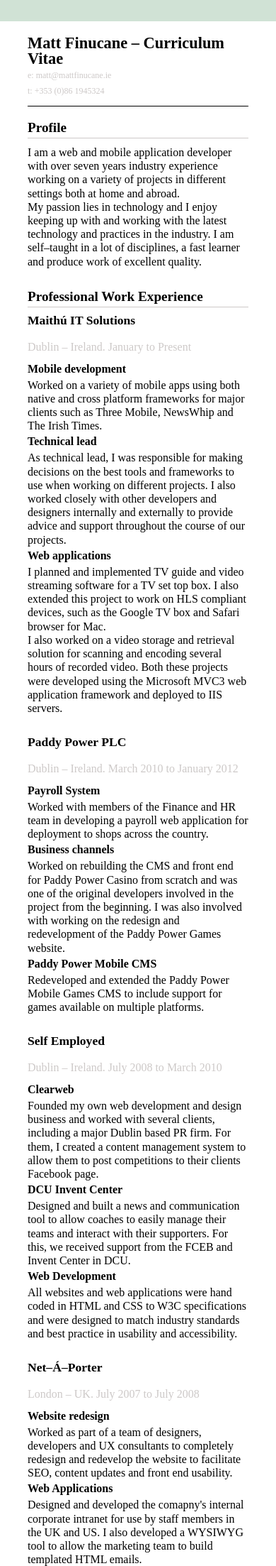
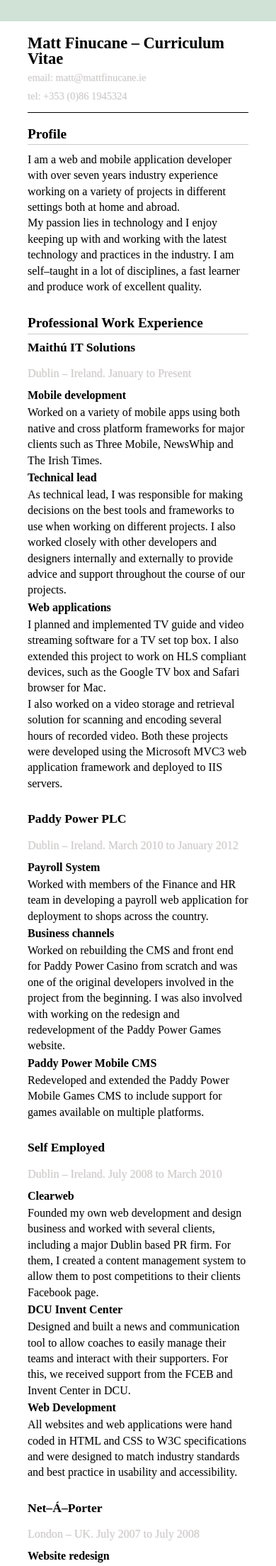
Before and after one commit to matfin/cv.mattfinucane.ie, a PHP site: page / in a window 390 px wide. Shown: the top 2206 px of the page at 71% size. Run offline with PHP 8.4, Linux system fonts and the light colour scheme; style sheets or scripts are compiled from the project's sources; some web fonts are replaced.

Commit message:
Styling changes and optimisation for mobile devices

```diff
--- a/assets/css/sass/screen.scss
+++ b/assets/css/sass/screen.scss
@@ -18,6 +18,7 @@ body{
     font-size: 1.0em;
     color: #000;
     border-top: 30px solid #D0E2D5;
+    text-shadow: 1px 1px 1px #eee;
 }
 
 header, section{
@@ -44,23 +45,21 @@ header{
     a{
         display: inline;
         float: right;
-        text-decoration: underline;
+        text-decoration: none;
         font-size: 0.75em;
         color: #cdc9c8;
         margin: 0px 0px 0px 5px;
-        &[href*='tel:']:before{
-            content: 't:';
-        }
-        &[href*='mailto:']:before{
-            content: 'e:';
+        &:hover{
+            text-decoration: underline;
         }
     }
     @media (max-width: 480px){
         a{
             float: left;
             clear: both;
-            padding: 5px 0px 5px 0px;
+            padding: 7px 0px 5px 0px;
             margin: 0px;
+            font-size: 0.9em;
             text-decoration: none;
         }
     }
@@ -112,7 +111,7 @@ section{
         display: inline;
         float: left;
         clear: both;
-        line-height: 1.2em;
+        line-height: 1.4em;
     }
 
     h2+p{
--- a/assets/css/stylesheets/screen.css
+++ b/assets/css/stylesheets/screen.css
@@ -82,9 +82,10 @@ body {
   font-size: 1.0em;
   color: #000;
   border-top: 30px solid #D0E2D5;
+  text-shadow: 1px 1px 1px #eee;
 }
 
-/* line 23, ../sass/screen.scss */
+/* line 24, ../sass/screen.scss */
 header, section {
   display: inline;
   float: left;
@@ -95,52 +96,49 @@ header, section {
   clear: both;
 }
 @media (max-width: 480px) {
-  /* line 23, ../sass/screen.scss */
+  /* line 24, ../sass/screen.scss */
   header, section {
     padding: 20px 0px 10px 0px;
   }
 }
 
-/* line 36, ../sass/screen.scss */
+/* line 37, ../sass/screen.scss */
 header {
   border-bottom: 1px solid #000;
 }
-/* line 38, ../sass/screen.scss */
+/* line 39, ../sass/screen.scss */
 header h1 {
   display: inline;
   float: left;
   font-size: 1.4em;
   font-weight: bold;
 }
-/* line 44, ../sass/screen.scss */
+/* line 45, ../sass/screen.scss */
 header a {
   display: inline;
   float: right;
-  text-decoration: underline;
+  text-decoration: none;
   font-size: 0.75em;
   color: #cdc9c8;
   margin: 0px 0px 0px 5px;
 }
-/* line 51, ../sass/screen.scss */
-header a[href*='tel:']:before {
-  content: 't:';
-}
-/* line 54, ../sass/screen.scss */
-header a[href*='mailto:']:before {
-  content: 'e:';
+/* line 52, ../sass/screen.scss */
+header a:hover {
+  text-decoration: underline;
 }
 @media (max-width: 480px) {
-  /* line 59, ../sass/screen.scss */
+  /* line 57, ../sass/screen.scss */
   header a {
     float: left;
     clear: both;
-    padding: 5px 0px 5px 0px;
+    padding: 7px 0px 5px 0px;
     margin: 0px;
+    font-size: 0.9em;
     text-decoration: none;
   }
 }
 
-/* line 70, ../sass/screen.scss */
+/* line 69, ../sass/screen.scss */
 section h2 {
   display: inline;
   float: left;
@@ -151,11 +149,11 @@ section h2 {
   border-bottom: 1px solid #cdc9c8;
   padding: 0px 0px 5px 0px;
 }
-/* line 80, ../sass/screen.scss */
+/* line 79, ../sass/screen.scss */
 section h2 + h3 {
   margin: 10px 0px 10px 0px;
 }
-/* line 83, ../sass/screen.scss */
+/* line 82, ../sass/screen.scss */
 section h3 {
   display: inline;
   float: left;
@@ -164,7 +162,7 @@ section h3 {
   clear: left;
   margin: 30px 0px 10px 0px;
 }
-/* line 91, ../sass/screen.scss */
+/* line 90, ../sass/screen.scss */
 section h4 {
   display: inline;
   float: right;
@@ -173,12 +171,12 @@ section h4 {
   color: #cdc9c8;
 }
 @media (max-width: 480px) {
-  /* line 99, ../sass/screen.scss */
+  /* line 98, ../sass/screen.scss */
   section h4 {
     float: left;
   }
 }
-/* line 103, ../sass/screen.scss */
+/* line 102, ../sass/screen.scss */
 section h5 {
   display: inline;
   float: left;
@@ -187,57 +185,57 @@ section h5 {
   clear: both;
   margin: 5px 0px 5px 0px;
 }
-/* line 111, ../sass/screen.scss */
+/* line 110, ../sass/screen.scss */
 section p {
   display: inline;
   float: left;
   clear: both;
-  line-height: 1.2em;
+  line-height: 1.4em;
 }
-/* line 118, ../sass/screen.scss */
+/* line 117, ../sass/screen.scss */
 section h2 + p {
   margin: 10px 0px 0px 0px;
 }
-/* line 122, ../sass/screen.scss */
+/* line 121, ../sass/screen.scss */
 section ol {
   display: inline;
   float: left;
   margin: 10px 0px 0px 0px;
   clear: both;
 }
-/* line 127, ../sass/screen.scss */
+/* line 126, ../sass/screen.scss */
 section ol li {
   display: inline;
   float: left;
   margin: 0px 20px 0px 0px;
 }
 @media (max-width: 480px) {
-  /* line 127, ../sass/screen.scss */
+  /* line 126, ../sass/screen.scss */
   section ol li {
     clear: both;
     padding: 3px 0px 3px 0px;
   }
 }
-/* line 137, ../sass/screen.scss */
+/* line 136, ../sass/screen.scss */
 section a {
   color: #8A8F91;
   text-decoration: none;
   font-weight: bold;
 }
-/* line 141, ../sass/screen.scss */
+/* line 140, ../sass/screen.scss */
 section a:hover {
   text-decoration: underline;
 }
-/* line 144, ../sass/screen.scss */
+/* line 143, ../sass/screen.scss */
 section a:visited {
   color: #cdc9c8;
 }
 
-/* line 151, ../sass/screen.scss */
+/* line 150, ../sass/screen.scss */
 #technical_skills h2 {
   width: 100%;
 }
-/* line 154, ../sass/screen.scss */
+/* line 153, ../sass/screen.scss */
 #technical_skills dl {
   display: inline;
   float: left;
@@ -245,33 +243,33 @@ section a:visited {
   min-height: 220px;
   line-height: 1.2em;
 }
-/* line 161, ../sass/screen.scss */
+/* line 160, ../sass/screen.scss */
 #technical_skills dl dt, #technical_skills dl dd {
   display: inline;
   float: left;
 }
-/* line 165, ../sass/screen.scss */
+/* line 164, ../sass/screen.scss */
 #technical_skills dl dt {
   margin: 10px 0px 10px 0px;
   font-weight: bold;
 }
-/* line 169, ../sass/screen.scss */
+/* line 168, ../sass/screen.scss */
 #technical_skills dl dd {
   clear: both;
 }
-/* line 171, ../sass/screen.scss */
+/* line 170, ../sass/screen.scss */
 #technical_skills dl dd:before {
   content: '-';
 }
 @media (max-width: 480px) {
-  /* line 177, ../sass/screen.scss */
+  /* line 176, ../sass/screen.scss */
   #technical_skills dl {
     width: 100%;
     min-height: 100px;
   }
 }
 
-/* line 184, ../sass/screen.scss */
+/* line 183, ../sass/screen.scss */
 footer {
   display: inline;
   float: left;
--- a/index.php
+++ b/index.php
@@ -3,6 +3,7 @@
     <head>
         <meta http-equiv="Content-Type" content="text/html; charset=UTF-8">
         <meta name="viewport" content="width=device-width, initial-scale=1, maximum-scale=1, user-scalable=0"/>
+        <meta name="apple-mobile-web-app-capable" content="yes" />
         <title>Matt Finucane &ndash; Curriculum Vitae</title>
         <link rel="stylesheet" type="text/css" href="assets/css/stylesheets/screen.css" media="screen" />
         <link rel="stylesheet" type="text/css" href="assets/css/stylesheets/print.css" media="print" />
@@ -13,10 +14,10 @@
                 Matt Finucane &ndash; Curriculum Vitae
             </h1>
             <a href="mailto:matt@mattfinucane.ie" title="Email Matt Fimucane">
-                matt@mattfinucane.ie
+                email: matt@mattfinucane.ie
             </a>
             <a href="tel:+353861945324" title="Phone Matt Finucane">
-                +353 (0)86 1945324
+                tel: +353 (0)86 1945324
             </a>
         </header>
         <section id="profile">
```
